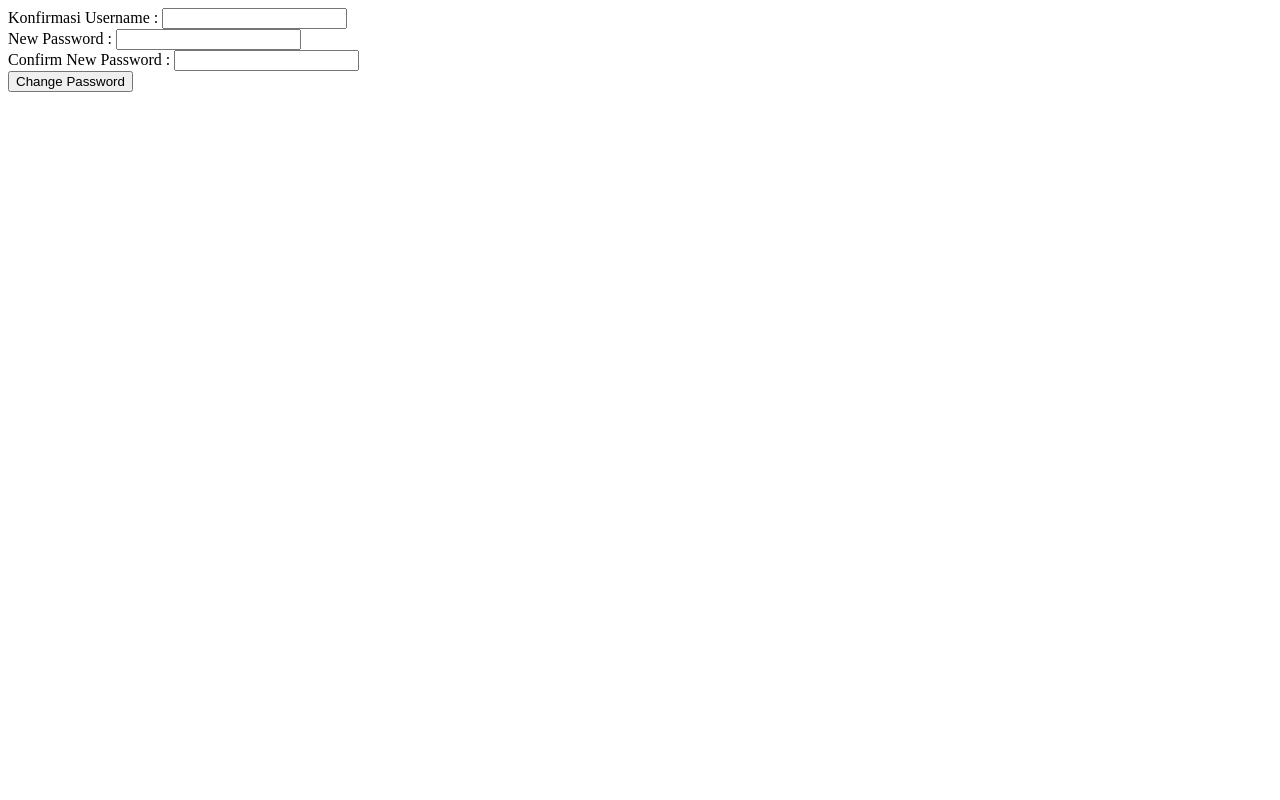
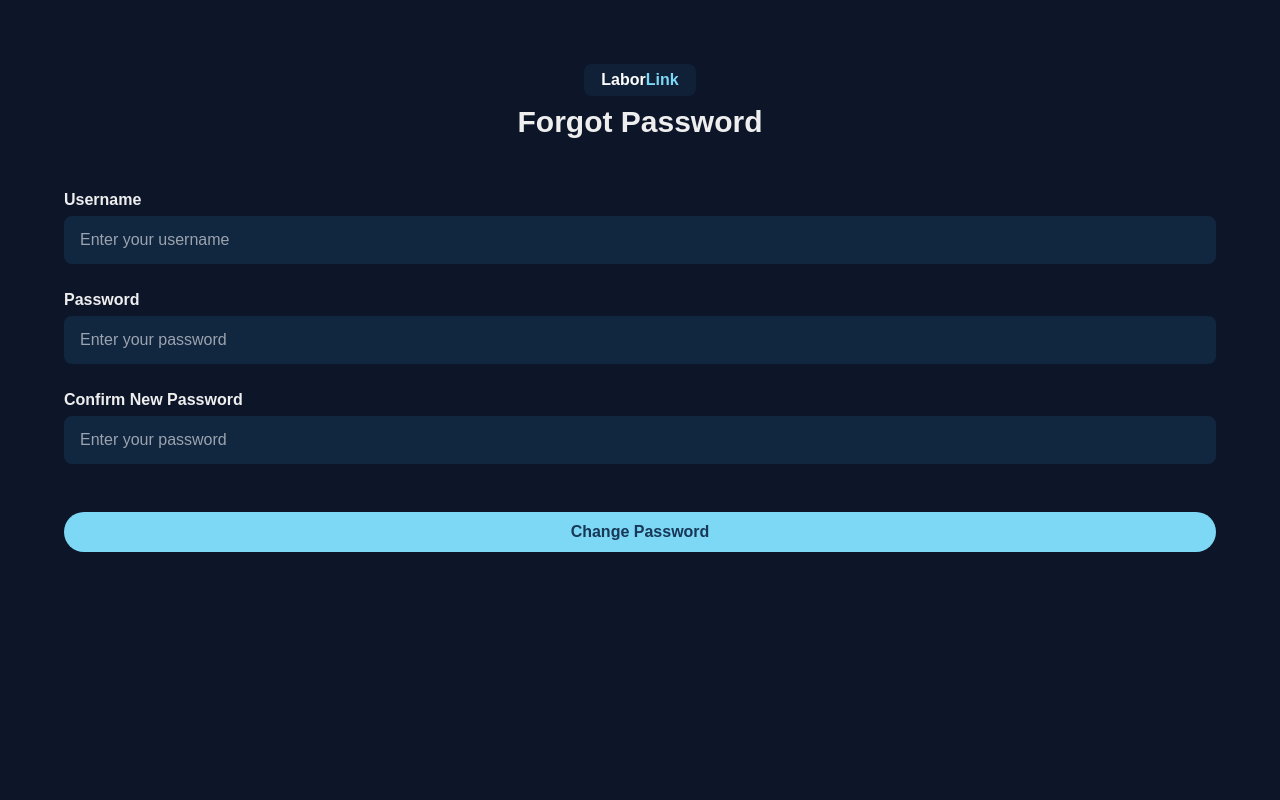
Before and after one commit to GianAv23/labor-link, a PHP site: page /app_w6/change_PASS.php in a window 1280 px wide. Run offline with PHP 8.4, Linux system fonts and the light colour scheme; style sheets or scripts are compiled from the project's sources; some libraries are stand-ins or nearby versions.

Commit message:
[fix]: layout change password page

```diff
--- a/change_PASS.php
+++ b/change_PASS.php
@@ -22,23 +22,129 @@ if (isset($_POST["name"]) && isset($_POST["newpass"]) && isset($_POST["confirpas
 <head>
     <meta charset="UTF-8">
     <meta name="viewport" content="width=device-width, initial-scale=1.0">
-    <title>Document</title>
+    <link rel="stylesheet" href="style.css">
+    <script src="https://cdn.tailwindcss.com"></script>
+    <title>Change Pass | LaborLink</title>
+    <script>
+    tailwind.config = {
+        theme: {
+            extend: {
+                colors: {
+                    bgColor: "#0D1529",
+                    bgCardColor: "#C1C1C1",
+                    cardData: "#EEEEEE",
+                    editBtn: "#161E31",
+                    textColor: "#173856",
+                    textColor2: "#7DD8F5",
+                },
+            }
+        }
+    }
+    </script>
 </head>
 
 <body>
-    <form action="" method="post">
-        <label for="a">Konfirmasi Username :</label>
-        <input type="text" name="name" id="a" />
-        <br />
-        <label for="p">New Password :</label>
-        <input type="password" name="newpass" id="p">
-        <br />
-        <label for="p2">Confirm New Password :</label>
-        <input type="password" name="confirpass" id="p2">
-        <br />
-        <button type="submit" name="submit">Change Password</button>
-        <br />
-    </form>
+    <div class="w-screen h-screen p-16 bg-bgColor z-10">
+
+        <!-- HEADER START -->
+        <div class="flex flex-col gap-2 justify-center items-center mb-12">
+            <!-- LOGO START -->
+            <div class="bg-textColor/30 rounded-lg w-28 h-8 flex items-center justify-center">
+                <span class="text-white font-bold">
+                    Labor<span class="text-textColor2">Link</span>
+                </span>
+            </div>
+            <!-- LOGO END -->
+
+            <span class="text-cardData font-bold text-3xl">Forgot Password</span>
+
+        </div>
+        <!-- HEADER END -->
+
+        <form class="flex flex-col gap-6" method="post">
+            <!-- USERNAME START -->
+            <div class="flex flex-col gap-1">
+                <div>
+                    <label class="text-cardData font-semibold" for="a">
+                        Username
+                    </label>
+                </div>
+
+                <div>
+
+                    <input type="text" name="name" id="a" placeholder="Enter your username"
+                        class="rounded-lg w-full bg-textColor/50 py-3 px-4 text-cardData">
+                </div>
+
+
+                <!-- <label for="a">Masukkan Username :</label>
+                <input type="text" name="name" id="a" /> -->
+            </div>
+            <!-- USERNAME END -->
+
+            <!-- <label for="a">Konfirmasi Username :</label>
+            <input type="text" name="name" id="a" />
+            <br /> -->
+
+            <!-- PASSWORD START -->
+            <div class="flex flex-col gap-1">
+                <div>
+                    <label class="text-cardData font-semibold" for="p">
+                        Password
+                    </label>
+                </div>
+
+                <div>
+
+                    <input type="password" name="passw" id="p" placeholder="Enter your password"
+                        class="rounded-lg w-full bg-textColor/50 py-3 px-4 text-cardData">
+                </div>
+                <!-- <label for="a">Masukkan Username :</label>
+                <input type="text" name="name" id="a" /> -->
+            </div>
+            <!-- PASSWORD END -->
+
+            <!-- <label for="p">New Password :</label>
+            <input type="password" name="newpass" id="p">
+            <br /> -->
+
+
+            <!-- PASSWORD START -->
+            <div class="flex flex-col gap-1">
+                <div>
+                    <label class="text-cardData font-semibold" for="p2">
+                        Confirm New Password
+                    </label>
+                </div>
+
+                <div>
+
+                    <input type="password" name="confirpass" id="p2" placeholder="Enter your password"
+                        class="rounded-lg w-full bg-textColor/50 py-3 px-4 text-cardData">
+                </div>
+
+
+                <!-- <label for="a">Masukkan Username :</label>
+                <input type="text" name="name" id="a" /> -->
+            </div>
+            <!-- PASSWORD END -->
+
+            <!-- <label for="p2">Confirm New Password :</label>
+            <input type="password" name="confirpass" id="p2">
+            <br /> -->
+
+            <div class="mt-6">
+                <button type="submit" name="submit" class="bg-textColor2 w-full py-2 rounded-full"><span
+                        class="text-textColor font-bold">Change Password</span>
+                </button>
+            </div>
+
+
+
+            <!-- <button type="submit" name="submit">Change Password</button>
+            <br /> -->
+        </form>
+    </div>
 </body>
 
 </html>
--- a/index.php
+++ b/index.php
@@ -137,7 +137,7 @@ if(!isset($_SESSION['id'])){
 
         <!-- DATA START -->
         <div
-            class="bg-bgCardColor/5 w-screen h-screen border-2 border-editBtn border-t-cardData border-r-cardData border-l-cardData rounded-t-3xl flex flex-col items-center pt-5 z-10">
+            class="bg-bgCardColor/5 w-screen h-screen border-2 border-editBtn border-t-cardData border-r-cardData border-l-cardData rounded-t-3xl flex flex-col items-center pt-5 z-10 lg:w-[800px] lg:rounded-t-3xl">
 
             <!-- SEARCH START -->
             <div class="mb-5">
```
